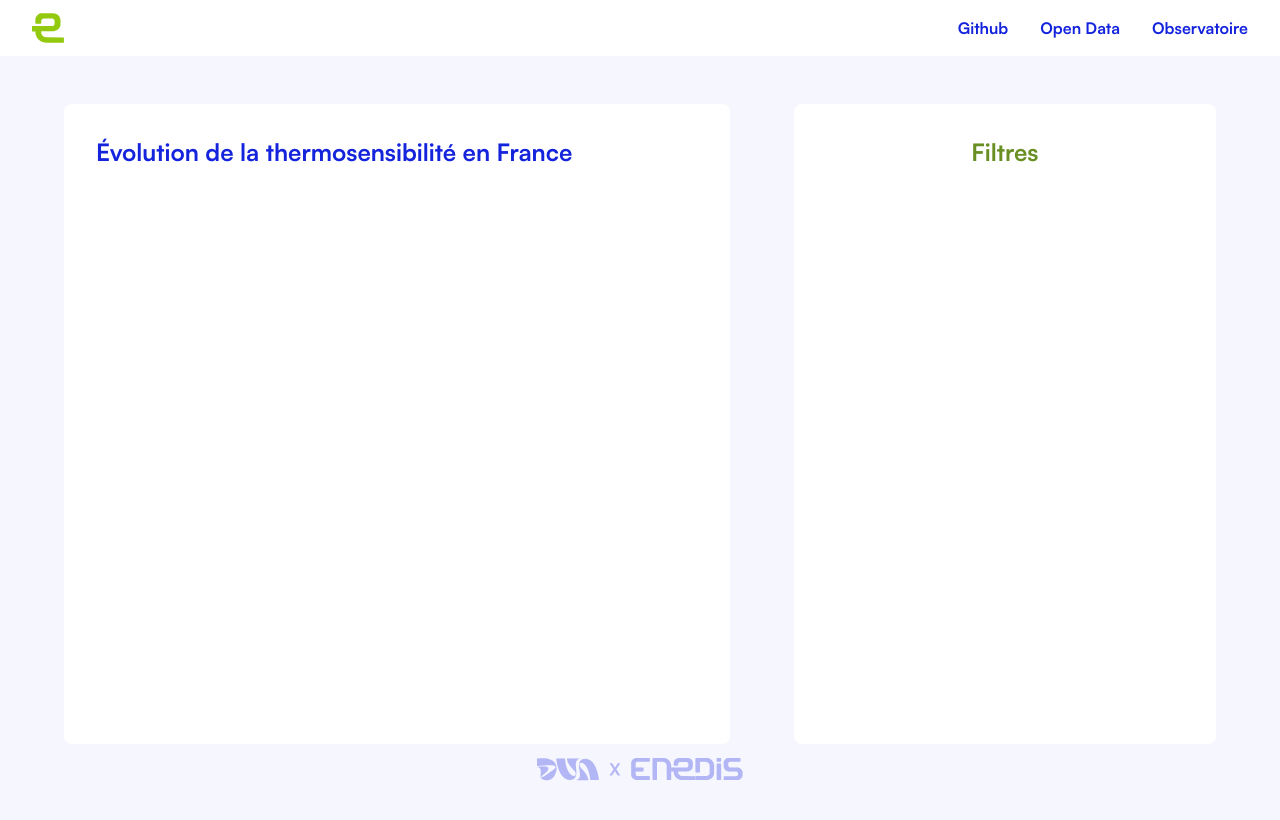
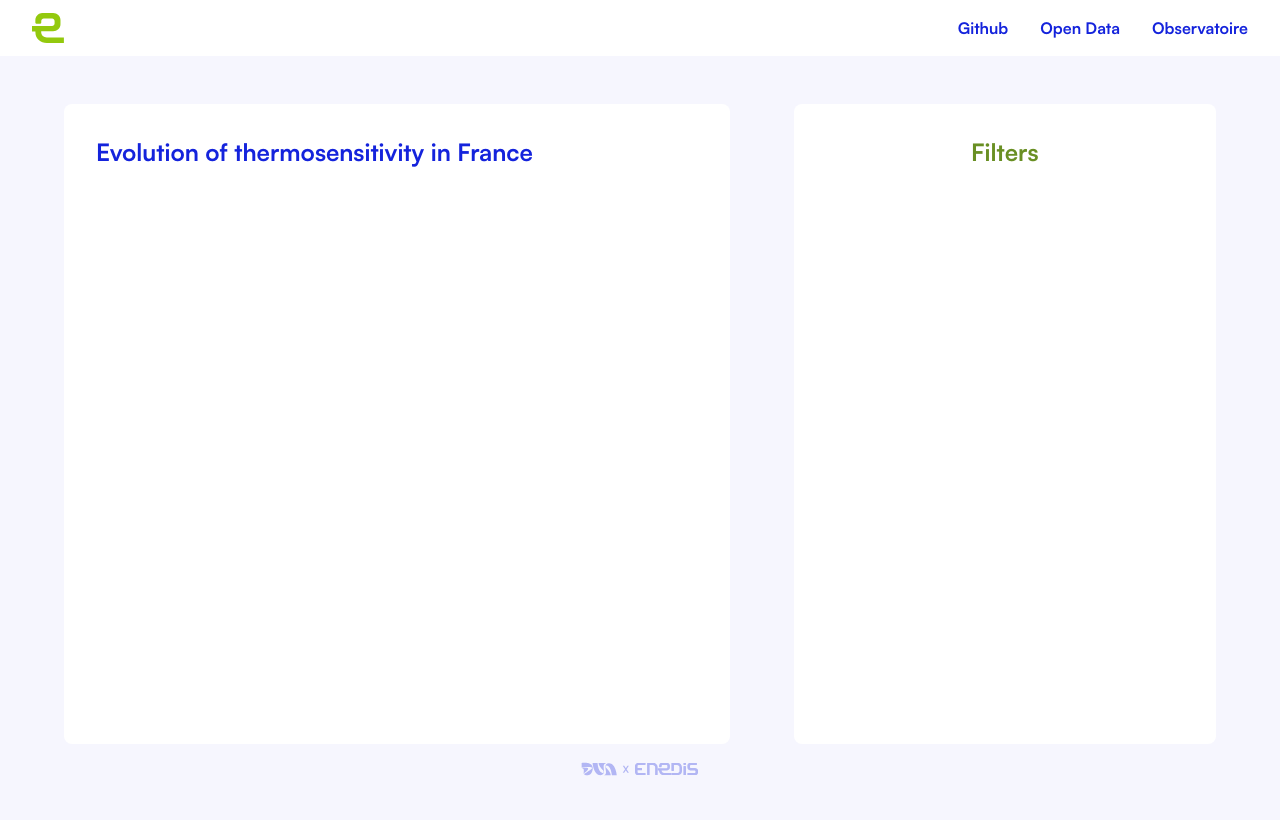
Before and after one commit to danphannguyen/enedis-project, a Next.js app: page /en in a window 1280 px wide. Shown: the top 820 px of the page. Built offline with nearby package versions, Linux system fonts and the light colour scheme.

Commit message:
fix: :rotating_light:
fix Image from Next instead of img & fix translation never use

```diff
--- a/messages/en.json
+++ b/messages/en.json
@@ -3,6 +3,7 @@
         "title": "Hello world!"
     },
     "contentView": {
-        "titleGraph": "Energy Consumption"
+        "titleGraph": "Evolution of thermosensitivity in France",
+        "titleAside": "Filters"
     }
 }
--- a/messages/fr.json
+++ b/messages/fr.json
@@ -3,6 +3,7 @@
         "title": "Bonjour le monde!"
     },
     "contentView": {
-        "titleGraph": "Consommation d'énergie"
+        "titleGraph": "Évolution de la thermosensibilité en France",
+        "titleAside": "Filtres"
     }
 }
--- a/src/app/[locale]/content.tsx
+++ b/src/app/[locale]/content.tsx
@@ -10,10 +10,10 @@ export default function ContentView() {
     return (
         <div id="content-wrapper">
             <section className="p-8 rounded-lg">
-                <h1 id='content-section-title' className='text-2xl'>Évolution de la thermosensibilité en France</h1>
+                <h1 id='content-section-title' className='text-2xl'>{t('titleGraph')}</h1>
             </section>
             <aside className="p-8 flex items-start justify-center rounded-lg">
-                <h2 id='content-aside-title' className='text-2xl'>Filtres</h2>
+                <h2 id='content-aside-title' className='text-2xl'>{t('titleAside')}</h2>
             </aside>
 
         </div>
--- a/src/app/components/footer.tsx
+++ b/src/app/components/footer.tsx
@@ -1,10 +1,11 @@
+import Image from "next/image";
 
 
 export default function Footer() {
 
     return (
         <div id='footer' className='fixed bottom-0 right-0 left-0 w-full flex items-center justify-center py-4'>
-            <img id="footer-logo" src="/icon/logo-footer.svg" alt="" />
+            <Image id="footer-logo" src="/icon/logo-footer.svg" alt="" width={128} height={128}/>
         </div>
     );
 }
--- a/src/app/components/navbar.tsx
+++ b/src/app/components/navbar.tsx
@@ -1,10 +1,11 @@
+import Image from "next/image";
 
 
 export default function Navbar() {
 
     return (
         <div id='navbar' className='fixed top-0 right-0 left-0 w-full flex items-center justify-between px-8'>
-            <a className="py-2" href=""><img id="navbar-logo" src="/icon/logo.svg" alt="" /></a>
+            <a className="py-2" href=""><Image id="navbar-logo" src="/icon/logo.svg" alt="" width={32} height={32} /></a>
             <nav id="navbar-link" className="flex gap-8 py-4">
                 <a href="https://github.com/danphannguyen/enedis-project">Github</a>
                 <a href="https://data.enedis.fr/explore/dataset/consommation-electrique-par-secteur-dactivite-commune/information">Open Data</a>
--- a/src/app/globals.css
+++ b/src/app/globals.css
@@ -53,11 +53,6 @@ body {
   background-color: var(--foreground);
 }
 
-#navbar-logo {
-  width: 32px;
-  height: 32px;
-}
-
 #navbar-link {
   font-family: 'satoshi-bold';
   color: var(--blue);
```
